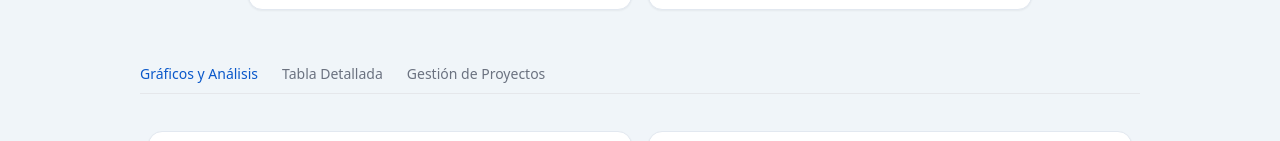
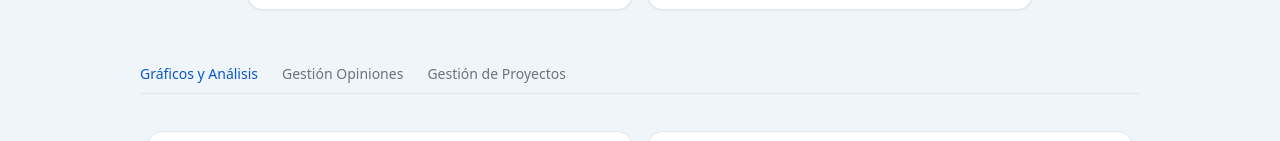
Before and after one commit to vichoRobles/Entrega-Final-Desafio20-Web-y-movil, a React (Vite) app in the folder frontend/: page /admin in a window 1280 px wide. Shown: the part 300-441 px from the top of the page. Built offline with nearby package versions, Linux system fonts and the light colour scheme.

Commit message:
Gestion de opiniones

```diff
--- a/frontend/src/pages/DashAdminPage.tsx
+++ b/frontend/src/pages/DashAdminPage.tsx
@@ -16,7 +16,7 @@ import {
   IonRouterLink
 } from '@ionic/react';
 
-type TabId = "graficos" | "tabla" | "proyectos";
+type TabId = "graficos" | "opiniones" | "proyectos";
 
 type TipoProyecto =
   | "Infraestructura"
@@ -45,13 +45,19 @@ interface Project {
   responsable_id: number | null;
 }
 
-interface AnalysisRow {
+type TipoEmocion = "Alegría" | "Preocupación" | "Enojo";
+type EstadoOpinion = "Recibida" | "En revisión" | "Resuelta";
+
+interface Opinion {
   id: number;
-  fecha: string;
-  sentimiento: "Alegría" | "Preocupación" | "Enojo";
-  confianza: string;
-  texto: string;
-  palabrasClave: string[];
+  usuario_id: number;
+  proyecto_id: number | null;
+  emocion: TipoEmocion;
+  descripcion: string;
+  foto_url: string | null;
+  estado: EstadoOpinion;
+  categoria: string;
+  fecha_registro: string;
 }
 
 const STATUS_STYLES: Record<EstadoProyecto, { bg: string; text: string; label: string }> = {
@@ -105,53 +111,74 @@ const PROJECTS: Project[] = [
   },
 ];
 
-const ANALYSIS_ROWS: AnalysisRow[] = [
+const OPINIONES_INICIALES: Opinion[] = [
   {
     id: 1,
-    fecha: "2026-05-06",
-    sentimiento: "Alegría",
-    confianza: "92%",
-    texto: "Excelente servicio, muy profesional y rápido",
-    palabrasClave: ["excelente", "profesional", "rápido"],
+    usuario_id: 12,
+    proyecto_id: 1,
+    emocion: "Alegría",
+    descripcion: "La repavimentación de la avenida ha mejorado mucho el tránsito en el sector.",
+    foto_url: null,
+    estado: "Recibida",
+    categoria: "Infraestructura",
+    fecha_registro: "2026-06-01T10:23:00",
   },
   {
     id: 2,
-    fecha: "2026-05-06",
-    sentimiento: "Alegría",
-    confianza: "88%",
-    texto: "La calidad del producto superó mis expectativas",
-    palabrasClave: ["calidad", "producto"],
+    usuario_id: 7,
+    proyecto_id: 1,
+    emocion: "Preocupación",
+    descripcion: "Las obras generan mucho ruido en horarios nocturnos, afecta el descanso vecinal.",
+    foto_url: null,
+    estado: "En revisión",
+    categoria: "Ruidos y Molestias",
+    fecha_registro: "2026-06-03T08:45:00",
   },
   {
     id: 3,
-    fecha: "2026-05-05",
-    sentimiento: "Preocupación",
-    confianza: "65%",
-    texto: "El servicio es aceptable, nada excepcional",
-    palabrasClave: ["servicio", "aceptable"],
+    usuario_id: 21,
+    proyecto_id: 2,
+    emocion: "Alegría",
+    descripcion: "La nueva plaza quedó excelente, los niños del barrio ya la están usando.",
+    foto_url: null,
+    estado: "Resuelta",
+    categoria: "Espacios Públicos",
+    fecha_registro: "2026-06-05T14:10:00",
   },
   {
     id: 4,
-    fecha: "2026-05-05",
-    sentimiento: "Enojo",
-    confianza: "78%",
-    texto: "La entrega tardó más de lo esperado",
-    palabrasClave: ["entrega", "tardó"],
+    usuario_id: 5,
+    proyecto_id: 3,
+    emocion: "Enojo",
+    descripcion: "El consultorio sigue sin suficiente personal, la ampliación no sirve si no hay médicos.",
+    foto_url: null,
+    estado: "Recibida",
+    categoria: "Salud",
+    fecha_registro: "2026-06-08T09:00:00",
   },
   {
     id: 5,
-    fecha: "2026-05-04",
-    sentimiento: "Alegría",
-    confianza: "95%",
-    texto: "Totalmente recomendado, atención al cliente impecable",
-    palabrasClave: ["recomendado", "atención", "impecable"],
+    usuario_id: 33,
+    proyecto_id: null,
+    emocion: "Preocupación",
+    descripcion: "Las luminarias del sector oriente llevan semanas apagadas, inseguridad en las noches.",
+    foto_url: null,
+    estado: "En revisión",
+    categoria: "Seguridad",
+    fecha_registro: "2026-06-10T19:30:00",
   },
 ];
 
-const SENTIMENT_STYLES: Record<AnalysisRow["sentimiento"], { bg: string; text: string }> = {
+const EMOTION_STYLES: Record<TipoEmocion, { bg: string; text: string }> = {
   Alegría: { bg: "bg-[#DCFCE7]", text: "text-[#15803D]" },
   Preocupación: { bg: "bg-[#FEF3C7]", text: "text-[#A16207]" },
   Enojo: { bg: "bg-[#FEE2E2]", text: "text-[#DC2626]" },
+};
+
+const ESTADO_OPINION_STYLES: Record<EstadoOpinion, { bg: string; text: string }> = {
+  Recibida: { bg: "bg-blue-50", text: "text-blue-700" },
+  "En revisión": { bg: "bg-yellow-50", text: "text-yellow-700" },
+  Resuelta: { bg: "bg-green-50", text: "text-green-700" },
 };
 
 type ChartDatum = {
@@ -763,6 +790,7 @@ function ProjectModal({
 export default function AdminPanel() {
   const [activeTab, setActiveTab] = useState<TabId>("graficos");
   const [projects, setProjects] = useState<Project[]>(PROJECTS);
+  const [opiniones, setOpiniones] = useState<Opinion[]>(OPINIONES_INICIALES);
   const [hoverInfo, setHoverInfo] = useState<HoverInfo | null>(SENTIMENT_CHART_DATA[0]);
   const [chartAnimationKey, setChartAnimationKey] = useState(0);
 
@@ -817,13 +845,28 @@ export default function AdminPanel() {
     }
   }, [activeTab]);
 
+  const handleDeleteOpinion = (id: number) => {
+    setOpiniones((prev) => prev.filter((o) => o.id !== id));
+  };
+
+  const handleExportOpiniones = () => {
+    const json = JSON.stringify(opiniones, null, 2);
+    const blob = new Blob([json], { type: "application/json" });
+    const url = URL.createObjectURL(blob);
+    const a = document.createElement("a");
+    a.href = url;
+    a.download = `opiniones_${new Date().toISOString().slice(0, 10)}.json`;
+    a.click();
+    URL.revokeObjectURL(url);
+  };
+
   const handleDelete = (id: number) => {
     setProjects((prev) => prev.filter((p) => p.id !== id));
   };
 
   const tabs: { id: TabId; label: string }[] = [
     { id: "graficos", label: "Gráficos y Análisis" },
-    { id: "tabla", label: "Tabla Detallada" },
+    { id: "opiniones", label: "Gestión Opiniones" },
     { id: "proyectos", label: "Gestión de Proyectos" },
   ];
 
@@ -953,36 +996,32 @@ export default function AdminPanel() {
               </IonGrid>
             )}
 
-            {/* Contenido de la Tabla */}
-            {activeTab === "tabla" && (
+            {/* Contenido de Gestión Opiniones */}
+            {activeTab === "opiniones" && (
               <div className="max-w-[1000px] mx-auto px-2">
                 <IonCard className="m-0 rounded-[14px] border border-[#E2E8F0] shadow-sm overflow-hidden">
                   <IonCardContent className="p-0">
                     <div className="flex items-center justify-between px-6 py-5 border-b border-[#E2E8F0]">
                       <h2 className="text-[20px] font-semibold leading-8 text-[#0F172B]">
-                        Análisis Detallado
+                        Gestión Opiniones
                       </h2>
-                      <button className="bg-[#0A58CA] hover:bg-[#084298] text-white flex items-center gap-2 px-4 py-2 rounded-lg text-sm font-medium transition-colors">
+                      <button
+                        onClick={handleExportOpiniones}
+                        className="bg-[#0A58CA] hover:bg-[#084298] text-white flex items-center gap-2 px-4 py-2 rounded-lg text-sm font-medium transition-colors"
+                      >
                         <ExportIcon />
                         Exportar JSON
                       </button>
                     </div>
 
                     <div className="overflow-x-auto">
-                      <table className="w-full min-w-[980px]">
+                      <table className="w-full min-w-[900px]">
                         <thead>
                           <tr className="bg-[#F8FAFC] border-b border-[#E2E8F0]">
-                            {[
-                              "ID",
-                              "FECHA",
-                              "SENTIMIENTO",
-                              "CONFIANZA",
-                              "TEXTO",
-                              "PALABRAS CLAVE",
-                            ].map((column) => (
+                            {["ID", "Usuario", "Proyecto", "Emoción", "Descripción", "Categoría", "Estado", "Fecha", "Foto", "Acciones"].map((column) => (
                               <th
                                 key={column}
-                                className="px-6 py-4 text-left text-[12px] font-semibold uppercase tracking-[0.06em] leading-4 text-[#64748B] whitespace-nowrap"
+                                className="px-4 py-4 text-left text-[11px] font-semibold uppercase tracking-[0.06em] leading-4 text-[#64748B] whitespace-nowrap"
                               >
                                 {column}
                               </th>
@@ -990,40 +1029,70 @@ export default function AdminPanel() {
                           </tr>
                         </thead>
                         <tbody>
-                          {ANALYSIS_ROWS.map((row) => {
-                            const sentiment = SENTIMENT_STYLES[row.sentimiento];
+                          {opiniones.map((op) => {
+                            const emoStyle = EMOTION_STYLES[op.emocion];
+                            const estadoStyle = ESTADO_OPINION_STYLES[op.estado];
+                            const fechaFormatted = new Date(op.fecha_registro).toLocaleDateString("es-CL", {
+                              day: "2-digit", month: "2-digit", year: "numeric"
+                            });
 
                             return (
-                              <tr key={row.id} className="border-b border-[#E2E8F0] last:border-b-0 hover:bg-gray-50 transition-colors">
-                                <td className="px-6 py-[18px] text-sm font-normal text-[#0F172B] leading-5">
-                                  {row.id}
+                              <tr key={op.id} className="border-b border-[#E2E8F0] last:border-b-0 hover:bg-gray-50 transition-colors">
+                                <td className="px-4 py-[16px] text-sm font-normal text-[#0F172B] leading-5">
+                                  #{op.id}
                                 </td>
-                                <td className="px-6 py-[18px] text-sm font-normal text-[#475569] leading-5 whitespace-nowrap">
-                                  {row.fecha}
+                                <td className="px-4 py-[16px] text-sm text-[#475569] leading-5 whitespace-nowrap">
+                                  Usuario {op.usuario_id}
                                 </td>
-                                <td className="px-6 py-[18px]">
-                                  <span className={`${sentiment.bg} ${sentiment.text} px-3 py-1 rounded-full text-[12px] font-medium whitespace-nowrap inline-block`}>
-                                    {row.sentimiento}
+                                <td className="px-4 py-[16px] text-sm text-[#475569] leading-5 whitespace-nowrap">
+                                  {op.proyecto_id !== null ? `#${op.proyecto_id}` : <span className="text-gray-400 italic">—</span>}
+                                </td>
+                                <td className="px-4 py-[16px]">
+                                  <span className={`${emoStyle.bg} ${emoStyle.text} px-3 py-1 rounded-full text-[11px] font-medium whitespace-nowrap inline-block`}>
+                                    {op.emocion}
                                   </span>
                                 </td>
-                                <td className="px-6 py-[18px] text-sm font-semibold text-[#0F172B] leading-5 whitespace-nowrap">
-                                  {row.confianza}
+                                <td className="px-4 py-[16px] text-sm font-normal text-[#475569] leading-5 min-w-[220px] max-w-[280px]">
+                                  <span className="line-clamp-2">{op.descripcion}</span>
                                 </td>
-                                <td className="px-6 py-[18px] text-sm font-normal text-[#475569] leading-5 min-w-[200px]">
-                                  {row.texto}
+                                <td className="px-4 py-[16px] whitespace-nowrap">
+                                  <span className="bg-purple-50 text-purple-700 px-2.5 py-1 rounded-full text-[11px] font-medium">
+                                    {op.categoria}
+                                  </span>
                                 </td>
-                                <td className="px-6 py-[18px]">
-                                  <div className="flex flex-wrap gap-2">
-                                    {row.palabrasClave.map((keyword) => (
-                                      <span key={keyword} className="bg-gray-100 border border-gray-200 text-[#0A58CA] px-3 py-1 rounded-full text-[12px] whitespace-nowrap">
-                                        {keyword}
-                                      </span>
-                                    ))}
-                                  </div>
+                                <td className="px-4 py-[16px]">
+                                  <span className={`${estadoStyle.bg} ${estadoStyle.text} px-2.5 py-1 rounded-full text-[11px] font-medium whitespace-nowrap inline-block`}>
+                                    {op.estado}
+                                  </span>
+                                </td>
+                                <td className="px-4 py-[16px] text-sm text-[#475569] whitespace-nowrap">
+                                  {fechaFormatted}
+                                </td>
+                                <td className="px-4 py-[16px] text-sm text-[#475569]">
+                                  {op.foto_url
+                                    ? <a href={op.foto_url} target="_blank" rel="noreferrer" className="text-[#0A58CA] underline text-xs">Ver foto</a>
+                                    : <span className="text-gray-400 italic text-xs">Sin foto</span>
+                                  }
+                                </td>
+                                <td className="px-4 py-[16px]">
+                                  <button
+                                    className="p-1.5 text-gray-500 hover:text-red-600 hover:bg-red-50 rounded-md transition-colors"
+                                    title="Eliminar opinión"
+                                    onClick={() => handleDeleteOpinion(op.id)}
+                                  >
+                                    <DeleteIcon />
+                                  </button>
                                 </td>
                               </tr>
                             );
                           })}
+                          {opiniones.length === 0 && (
+                            <tr>
+                              <td colSpan={10} className="px-6 py-12 text-center text-sm text-[#45556C]">
+                                No hay opiniones registradas.
+                              </td>
+                            </tr>
+                          )}
                         </tbody>
                       </table>
                     </div>
```
